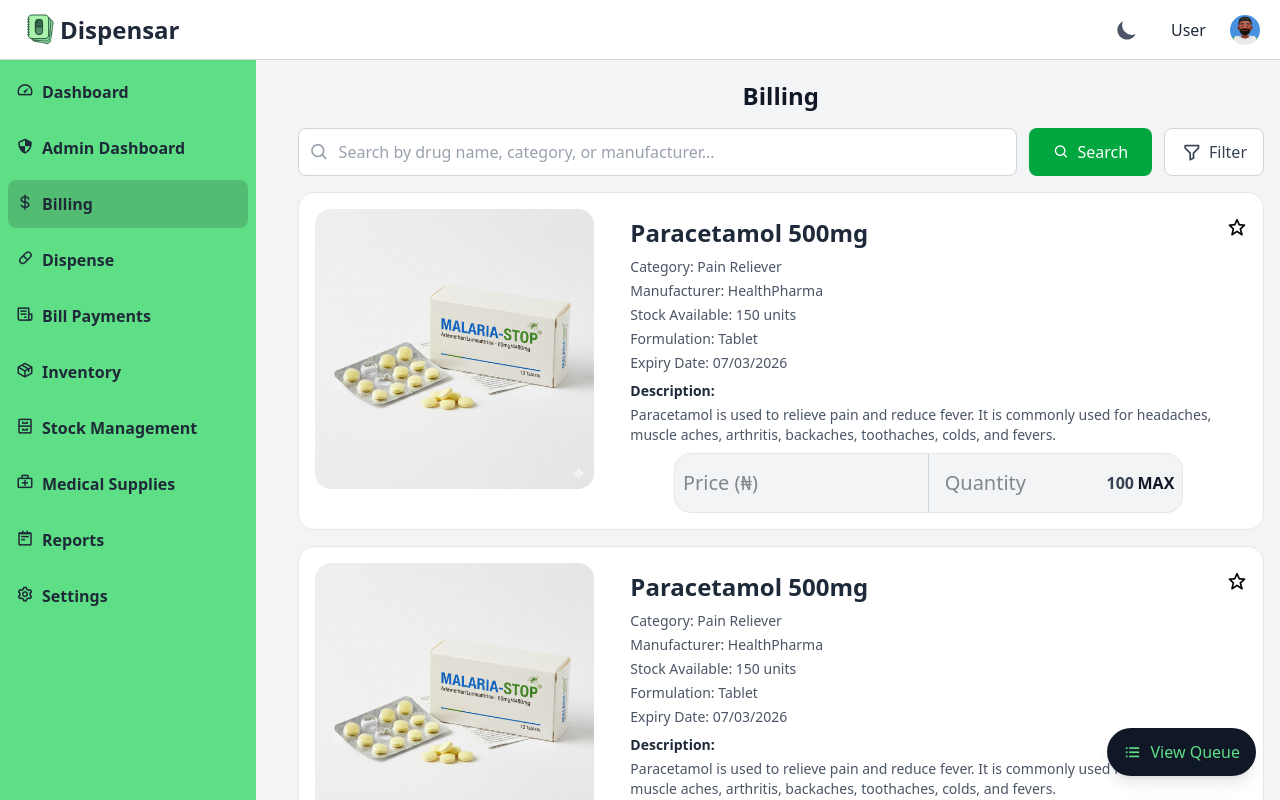
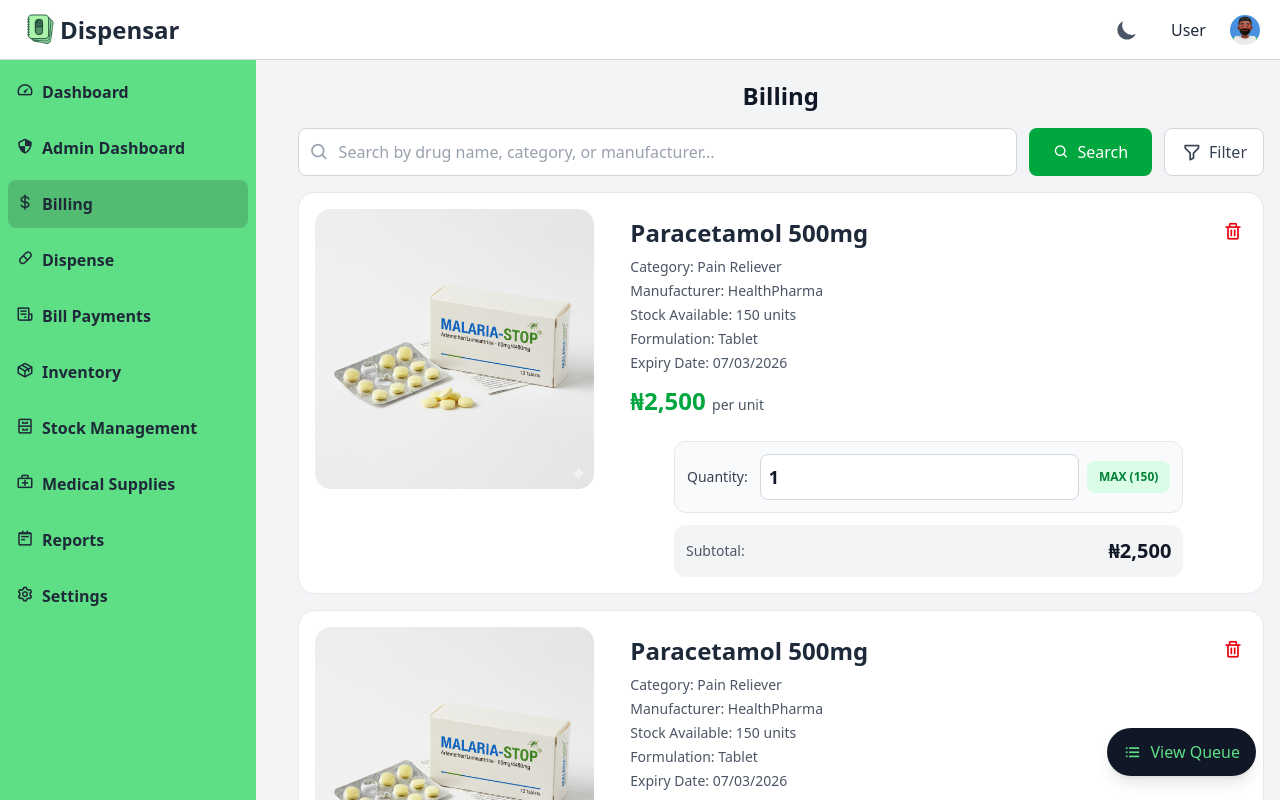
Before and after one commit to zimcodes1/Dispensar, a React (Vite) app in the folder client/: page /billing in a window 1280 px wide. Shown: the top 800 px of the page. Built offline with nearby package versions, Linux system fonts and the light colour scheme.

Commit message:
fix: update drug details component to take only quantity as input and  add remove icon and some minor ui changes

```diff
--- a/client/src/components/dispense/DrugDetails.tsx
+++ b/client/src/components/dispense/DrugDetails.tsx
@@ -9,9 +9,11 @@
                         <img src="/images/drug_test.png" alt="Drug Image" className="w-full h-full object-contain" />
                     </div>
                     {/* Drug Details */}
-                    <div className="flex flex-col flex-1 h-fit rounded-2xl">
+                    <div className="flex max-sm:w-full flex-col flex-1 h-fit rounded-2xl">
                         <div className="flex flex-col h-full justify-start px-5 max-sm:px-0 py-2 relative">
-                            <i className={`bx bx-star absolute right-0 text-xl cursor-pointer ${isDarkMode ? 'text-gray-400' : ''}`}></i>
+                            <button className={`absolute right-0 top-2 p-1 rounded-lg transition ${isDarkMode ? 'text-red-400 hover:bg-red-900/20' : 'text-red-600 hover:bg-red-50'}`} title="Remove">
+                                <i className='bx bx-trash text-xl'></i>
+                            </button>
                             <div>
                                 <h1 className={`text-2xl max-sm:text-lg font-bold ${isDarkMode ? 'text-white' : 'text-gray-800'}`}>Paracetamol 500mg</h1>
                                 <p className={`text-sm mt-2 ${isDarkMode ? 'text-gray-400' : 'text-gray-600'}`}>Category: Pain Reliever</p>
@@ -19,21 +21,43 @@
                                 <p className={`text-sm mt-1 ${isDarkMode ? 'text-gray-400' : 'text-gray-600'}`}>Stock Available: 150 units</p>
                                 <p className={`text-sm mt-1 ${isDarkMode ? 'text-gray-400' : 'text-gray-600'}`}>Formulation: Tablet</p>
                                 <p className={`text-sm mt-1 ${isDarkMode ? 'text-gray-400' : 'text-gray-600'}`}>Expiry Date: 07/03/2026</p>
-                            </div>
-                            <div className="mt-2">
-                                <p className={`text-sm font-semibold ${isDarkMode ? 'text-gray-300' : 'text-gray-800'}`}>Description:</p>
-                                <p className={`text-sm mt-1 ${isDarkMode ? 'text-gray-400' : 'text-gray-600'}`}>Paracetamol is used to relieve pain and reduce fever. It is commonly used for headaches, muscle aches, arthritis, backaches, toothaches, colds, and fevers.</p>
+
+                                {/* Price Display */}
+                                <div className="mt-3">
+                                    <p className={`text-2xl font-bold ${isDarkMode ? 'text-green-400' : 'text-green-600'}`}>
+                                        ₦2,500 <span className={`text-sm font-normal ${isDarkMode ? 'text-gray-400' : 'text-gray-600'}`}>per unit</span>
+                                    </p>
+                                </div>
                             </div>
                         </div>
-                        {/*--------------Price & Quantity----------- */}
-                <div className={`w-[80%] overflow-hidden max-sm:w-full mx-auto flex justify-between border h-15 rounded-2xl ${isDarkMode ? 'bg-gray-700 border-gray-600' : 'bg-gray-100 border-gray-200'}`}>
-                    <input type="text" placeholder="Price (₦)" className={`focus:outline-none focus:ring-0 border-r rounded-r-none rounded-lg p-2 w-[50%] text-xl max-sm:text-sm ${isDarkMode ? 'bg-gray-700 border-gray-600 text-white placeholder-gray-500' : 'border-gray-300 text-gray-900'}`} />
-                    <span className={`w-[50%] rounded-lg h-full flex justify-between items-center px-2 ${isDarkMode ? 'border-gray-600' : 'border-gray-300'}`}>
-                        <input min={0} type="number" placeholder="Quantity" className={`focus:outline-none focus:ring-0 p-2 text-xl max-sm:text-sm w-[70%] ${isDarkMode ? 'bg-gray-700 text-white placeholder-gray-500' : 'text-gray-900'}`} />
-                        <p className={`font-semibold max-sm:text-xs ${isDarkMode ? 'text-gray-400' : 'text-gray-700'}`}>100</p>
-                        <h1 className={`font-semibold cursor-pointer max-sm:text-xs ${isDarkMode ? 'text-white' : 'text-gray-900'}`}>MAX</h1>
-                    </span>
-                </div>
+                        {/*--------------Quantity Input----------- */}
+                        <div className={`w-[80%] max-sm:w-full mx-auto mt-4 flex items-center gap-3 p-3 rounded-xl border ${isDarkMode ? 'bg-gray-700 border-gray-600' : 'bg-gray-50 border-gray-200'}`}>
+                            <label className={`text-sm font-medium whitespace-nowrap ${isDarkMode ? 'text-gray-300' : 'text-gray-700'}`}>
+                                Quantity:
+                            </label>
+                            <div className="flex items-center gap-2 flex-1">
+                                <input
+                                    min={1}
+                                    max={150}
+                                    type="number"
+                                    defaultValue={1}
+                                    className={`focus:outline-none focus:ring-2 focus:ring-green-500 p-2 rounded-lg text-lg font-semibold w-full ${isDarkMode ? 'bg-gray-800 border border-gray-600 text-white' : 'bg-white border border-gray-300 text-gray-900'}`}
+                                />
+                                <button
+                                    className={`px-3 py-2 rounded-lg text-xs font-semibold whitespace-nowrap transition ${isDarkMode ? 'bg-green-900/30 text-green-300 hover:bg-green-900/50' : 'bg-green-100 text-green-700 hover:bg-green-200'}`}
+                                >
+                                    MAX (150)
+                                </button>
+                            </div>
+                        </div>
+
+                        {/* Total Price */}
+                        <div className={`w-[80%] max-sm:w-full mx-auto mt-3 p-3 rounded-xl ${isDarkMode ? 'bg-gray-900/50' : 'bg-gray-100'}`}>
+                            <div className="flex justify-between items-center">
+                                <span className={`text-sm font-medium ${isDarkMode ? 'text-gray-400' : 'text-gray-600'}`}>Subtotal:</span>
+                                <span className={`text-xl font-bold ${isDarkMode ? 'text-white' : 'text-gray-900'}`}>₦2,500</span>
+                            </div>
+                        </div>
                     </div>
 
                 </div>
```
